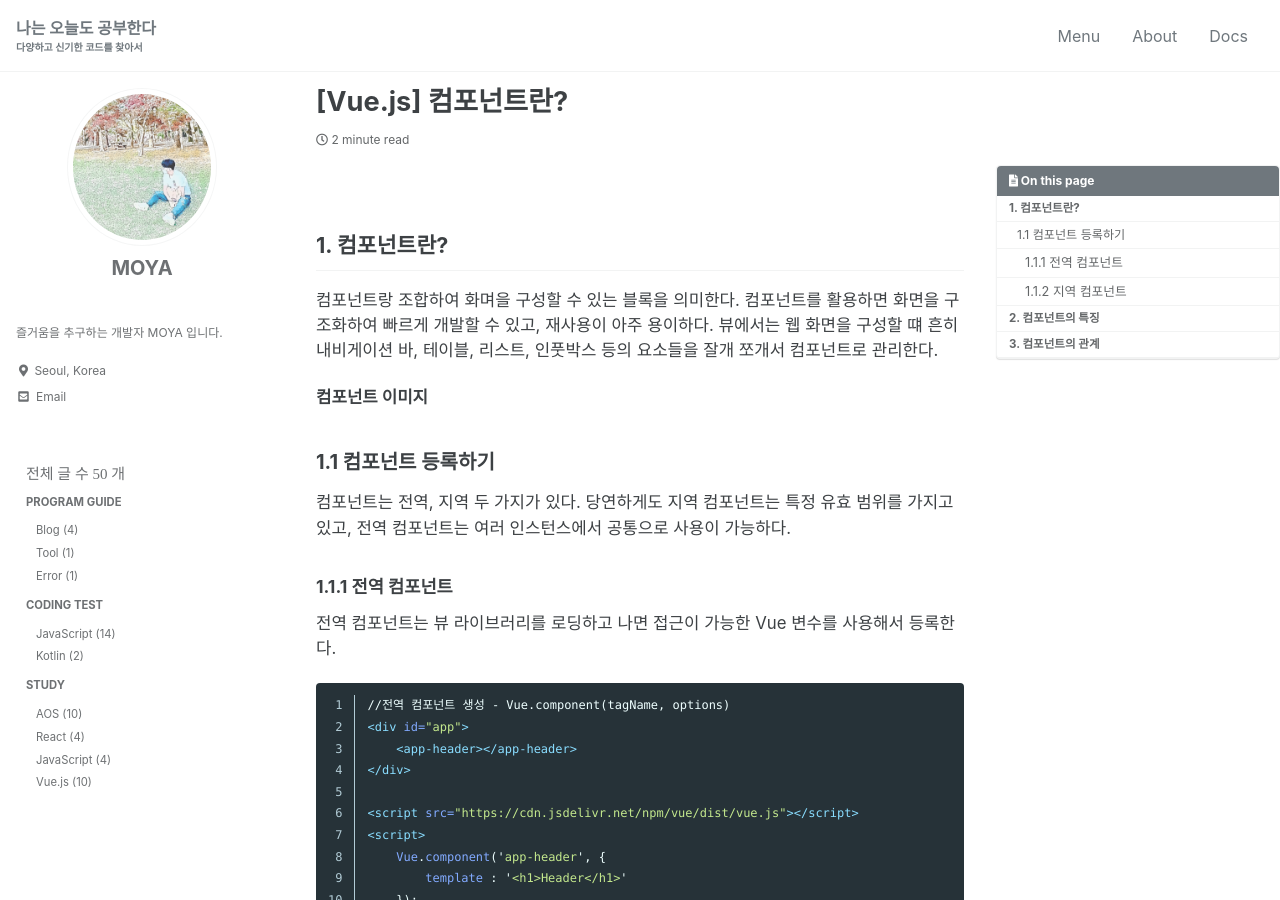
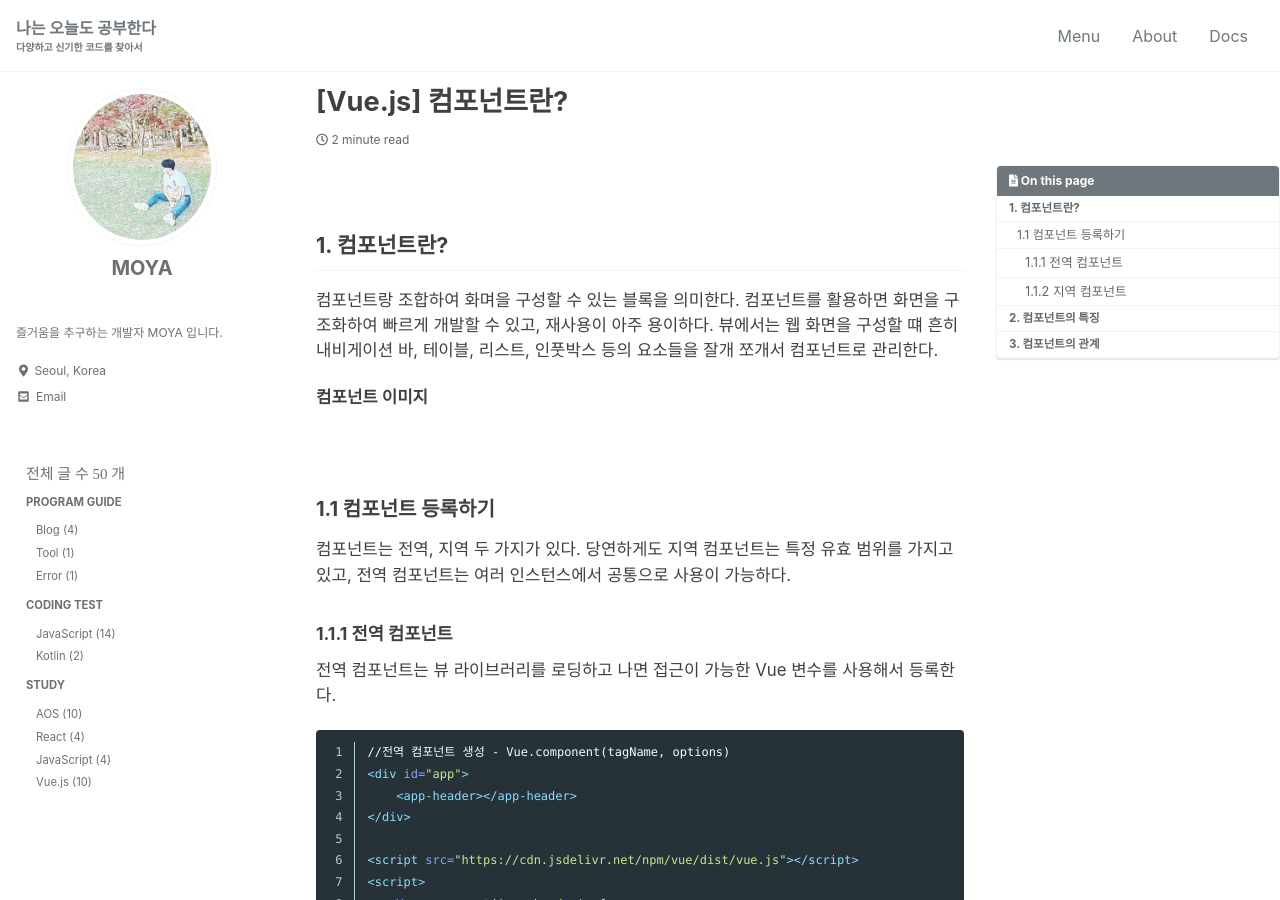
Before and after one commit to kdc7140/kdc7140.github.io, a Jekyll site: the page built from _posts/study/2022-08-10-vue003.md, in a window 1280 px wide and 900 px high. Built offline with Jekyll 4.4.1, drawn with Linux system fonts in a browser that asks for light colours; cached includes are drawn as plain includes; some web fonts are replaced.

Commit message:
code line change

````diff
--- a/_posts/study/2022-08-10-vue003.md
+++ b/_posts/study/2022-08-10-vue003.md
@@ -21,6 +21,8 @@
 
 **컴포넌트 이미지**
 
+
+<br/>
 
 ### 1.1 컴포넌트 등록하기
 
@@ -69,6 +71,8 @@
   });
 </script>
 ```
+
+<br/><br/>
 
 
 
````
Also changed, not shown: _posts/study/2022-07-30-vue001.md (+2 -0 lines), _posts/study/2022-08-06-vue002.md (+2 -0 lines).
